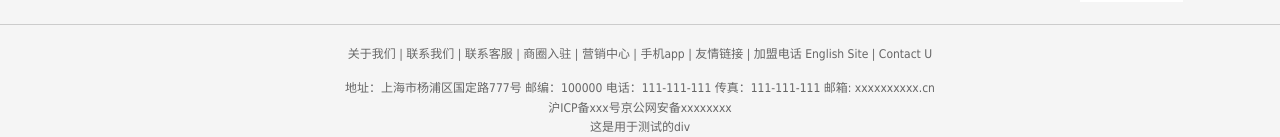
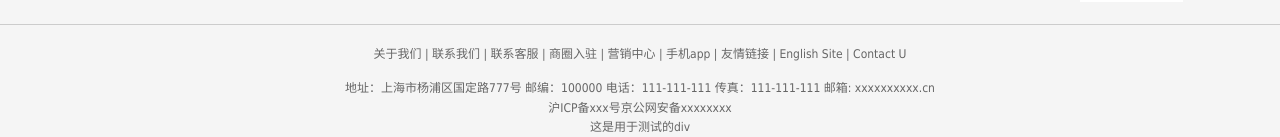
Before and after one commit to pijiangdada/pinyougou, a plain HTML site: page 品优购项目/index.html in a window 1280 px wide. Shown: the part 838-975 px from the top of the page. Drawn offline with Linux system fonts and the light colour scheme; files whose address does not match are found by name.

Commit message:
加盟电话

```diff
--- a/品优购项目/index.html
+++ b/品优购项目/index.html
@@ -277,7 +277,6 @@
                 <a href="#">营销中心</a> |
                 <a href="#">手机app</a> |
                 <a href="#">友情链接</a> |
-                <a href="#">加盟电话</a>
                 <a href="#">English Site</a> |
                 <a href="#">Contact U</a>
             </div>
```
